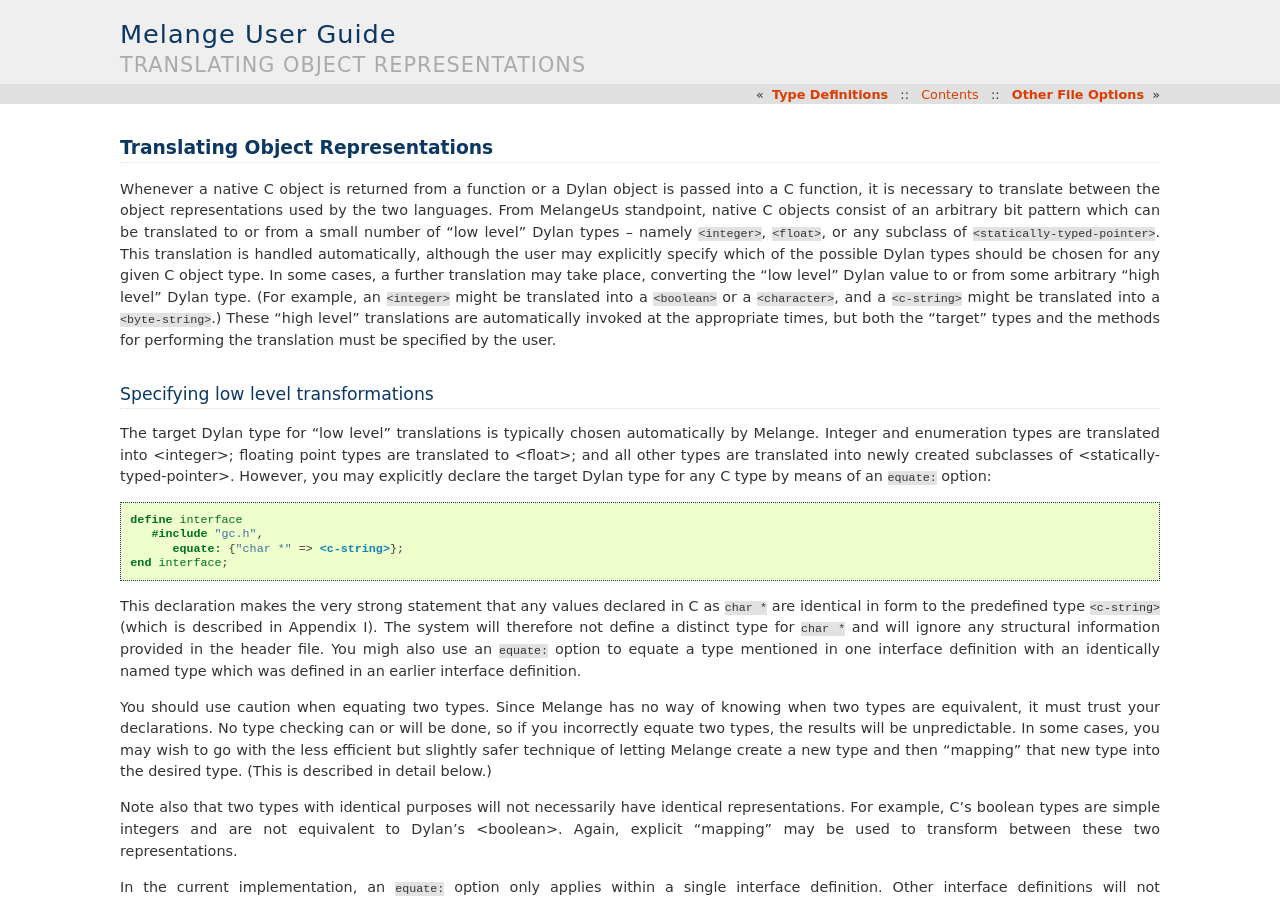
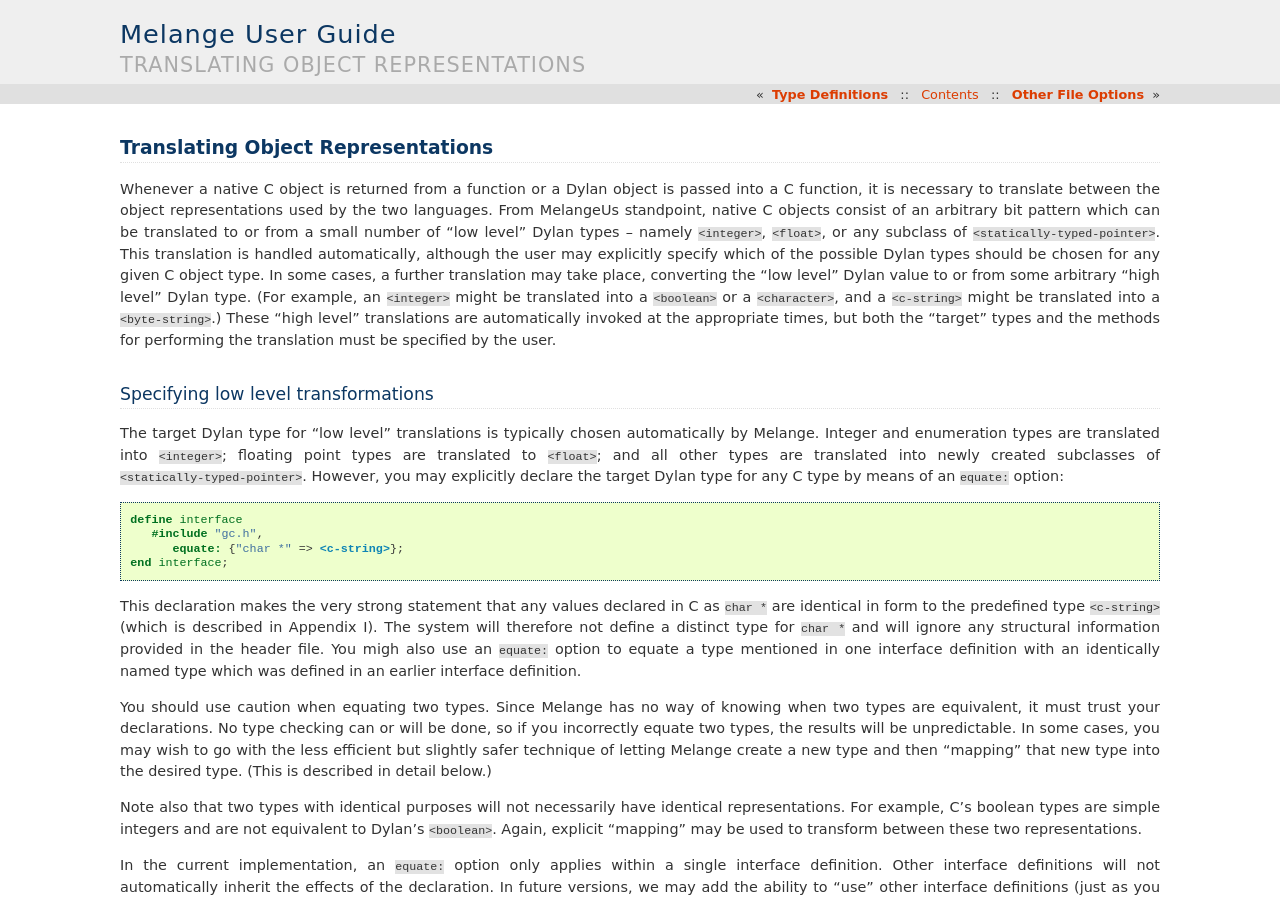
Before and after one commit to dylan-lang/melange, a Sphinx documentation site: the page built from documentation/source/translating-object-representations.rst, in a window 1280 px wide and 900 px high. Built offline with Sphinx 7.4.7, drawn with Linux system fonts in a browser that asks for light colours.

Commit message:
Missing code role on identifiers.

```diff
--- a/documentation/source/translating-object-representations.rst
+++ b/documentation/source/translating-object-representations.rst
@@ -28,10 +28,10 @@
 
 The target Dylan type for "low level" translations is
 typically chosen automatically by Melange. Integer and
-enumeration types are translated into <integer>;
-floating point types are translated to <float>; and all
+enumeration types are translated into ``<integer>``;
+floating point types are translated to ``<float>``; and all
 other types are translated into newly created subclasses of
-<statically-typed-pointer>. However, you may explicitly
+``<statically-typed-pointer>``. However, you may explicitly
 declare the target Dylan type for any C type by means of an
 ``equate:`` option:
 
@@ -65,7 +65,7 @@
 Note also that two types with identical purposes will
 not necessarily have identical representations. For example,
 C's boolean types are simple integers and are not equivalent
-to Dylan's <boolean>. Again, explicit "mapping" may be
+to Dylan's ``<boolean>``. Again, explicit "mapping" may be
 used to transform between these two representations.
 
 In the current implementation, an ``equate:`` option only
```
